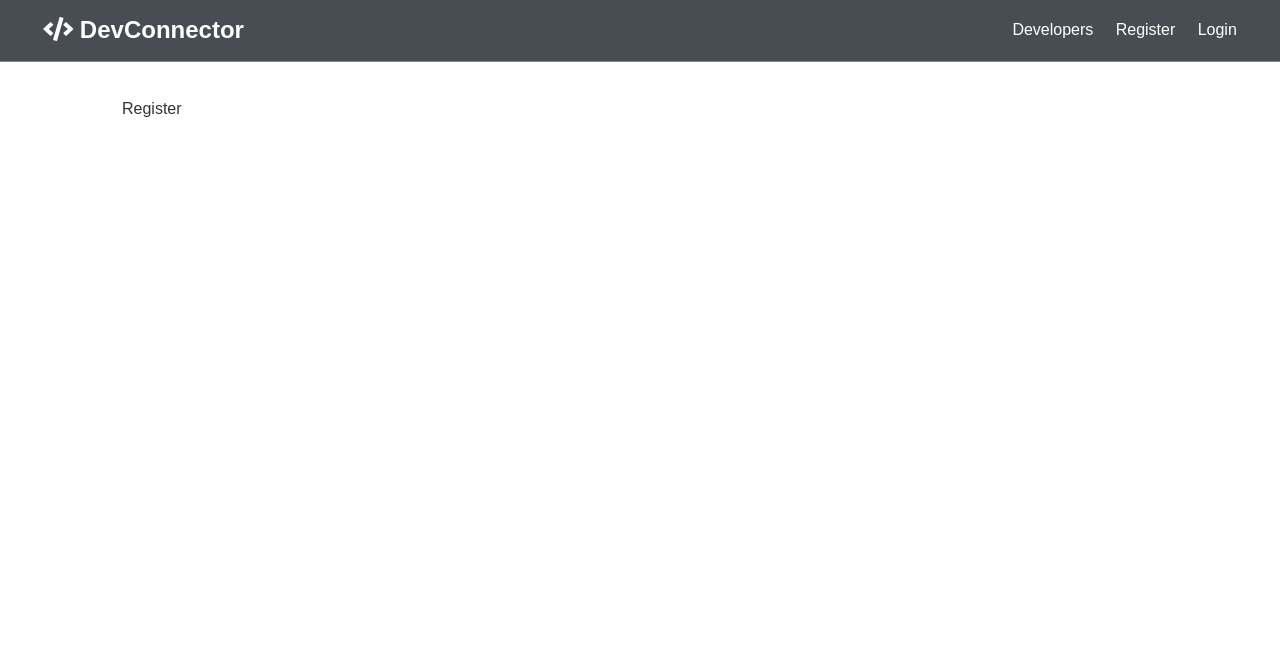
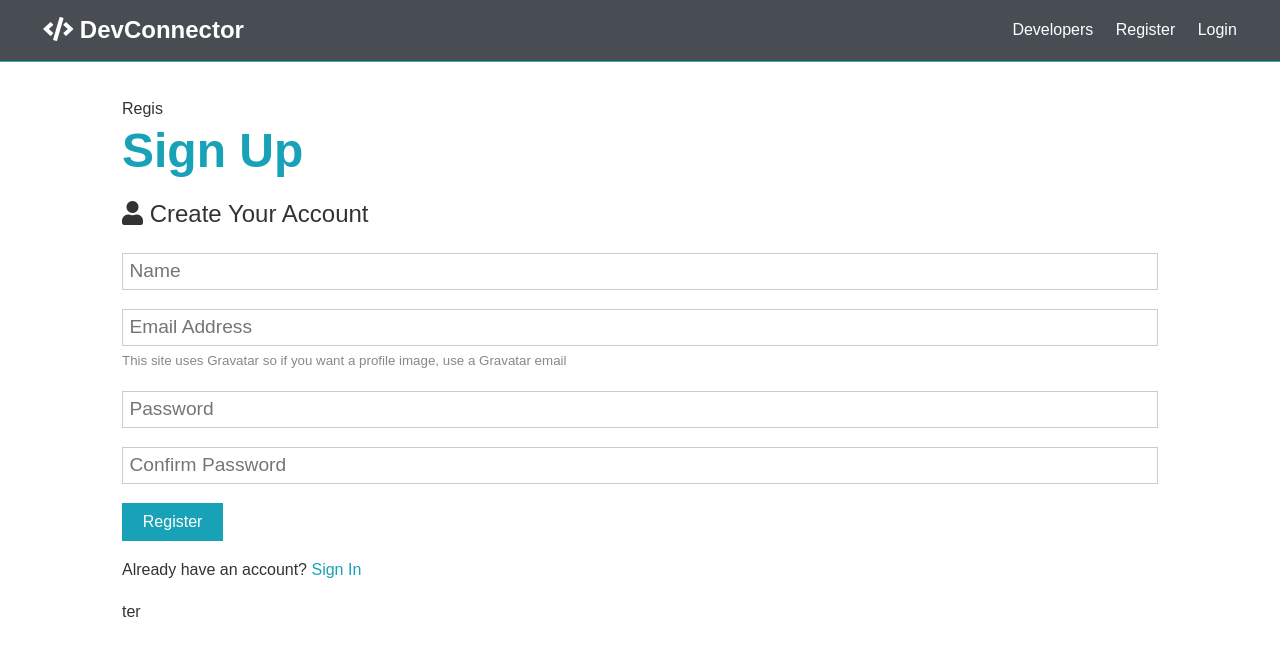
Before and after one commit to phencharaudthach/mernDevSocialApp, a React (Create React App) app in the folder client/: page /register in a window 1280 px wide. Shown: the top 656 px of the page. Built offline with nearby package versions, Linux system fonts and the light colour scheme.

Commit message:
done register form and login form using useState hook, also tested with backend

```diff
--- a/client/src/App.js
+++ b/client/src/App.js
@@ -3,7 +3,7 @@ import { BrowserRouter as Router, Route, Switch } from 'react-router-dom';
 import Navbar from './components/layout/Navbar';
 import Landing from './components/layout/Landing';
 import Register from './components/auth/Register';
-import Login from './components/auth/Landing';
+import Login from './components/auth/Login';
 import './App.css';
 
 const App = () => (
--- a/client/src/components/auth/Login.js
+++ b/client/src/components/auth/Login.js
@@ -1,7 +1,78 @@
-import React from 'react';
+import React, { Fragment, useState } from 'react';
+import { Link } from 'react-router-dom';
+// import axios from 'axios';
 
 const Login = () => {
-  return <div>Login</div>;
+  const [formData, setFormData] = useState({
+    email: '',
+    password: '',
+  });
+
+  const { email, password } = formData;
+
+  const onChange = (e) =>
+    setFormData({ ...formData, [e.target.name]: e.target.value });
+
+  const onSubmit = async (e) => {
+    e.preventDefault();
+    console.log('SUCCESS');
+
+    // FOR testing post creating a user
+    // const newUser = {
+    //   name,
+    //   email,
+    //   password,
+    // };
+    // try {
+    //   const config = {
+    //     headers: {
+    //       'Content-type': 'application/json',
+    //     },
+    //   };
+
+    //   const body = JSON.stringify(newUser);
+
+    //   const res = await axios.post('/api/users', body, config);
+    //   console.log(res.data);
+    // } catch (err) {
+    //   console.error(err.response.data);
+    // }
+  };
+  return (
+    <Fragment>
+      Regis<h1 className='large text-primary'>Sign In</h1>
+      <p className='lead'>
+        <i className='fas fa-user'></i> Sign Into Your Account
+      </p>
+      <form className='form' onSubmit={(e) => onSubmit(e)}>
+        <div className='form-group'>
+          <input
+            type='email'
+            placeholder='Email Address'
+            name='email'
+            value={email}
+            onChange={(e) => onChange(e)}
+            required
+          />
+        </div>
+        <div className='form-group'>
+          <input
+            type='password'
+            placeholder='Password'
+            name='password'
+            value={password}
+            onChange={(e) => onChange(e)}
+            minLength='6'
+          />
+        </div>
+        <input type='submit' className='btn btn-primary' value='Login' />
+      </form>
+      <p className='my-1'>
+        Don't have an account? <Link to='/register'>Sign Up</Link>
+      </p>
+      ter
+    </Fragment>
+  );
 };
 
 export default Login;
--- a/client/src/components/auth/Register.js
+++ b/client/src/components/auth/Register.js
@@ -1,7 +1,108 @@
-import React from 'react';
+import React, { Fragment, useState } from 'react';
+import { Link } from 'react-router-dom';
+// import axios from 'axios';
 
 const Register = () => {
-  return <div>Register</div>;
+  const [formData, setFormData] = useState({
+    name: '',
+    email: '',
+    password: '',
+    password2: '',
+  });
+
+  const { name, email, password, password2 } = formData;
+
+  const onChange = (e) =>
+    setFormData({ ...formData, [e.target.name]: e.target.value });
+
+  const onSubmit = async (e) => {
+    e.preventDefault();
+    if (password !== password2) {
+      console.log('Passwords do not match');
+    } else {
+      console.log('SUCCESS');
+
+      // FOR testing post creating a user
+      // const newUser = {
+      //   name,
+      //   email,
+      //   password,
+      // };
+      // try {
+      //   const config = {
+      //     headers: {
+      //       'Content-type': 'application/json',
+      //     },
+      //   };
+
+      //   const body = JSON.stringify(newUser);
+
+      //   const res = await axios.post('/api/users', body, config);
+      //   console.log(res.data);
+      // } catch (err) {
+      //   console.error(err.response.data);
+      // }
+    }
+  };
+  return (
+    <Fragment>
+      Regis<h1 className='large text-primary'>Sign Up</h1>
+      <p className='lead'>
+        <i className='fas fa-user'></i> Create Your Account
+      </p>
+      <form className='form' onSubmit={(e) => onSubmit(e)}>
+        <div className='form-group'>
+          <input
+            type='text'
+            placeholder='Name'
+            name='name'
+            value={name}
+            onChange={(e) => onChange(e)}
+            required
+          />
+        </div>
+        <div className='form-group'>
+          <input
+            type='email'
+            placeholder='Email Address'
+            name='email'
+            value={email}
+            onChange={(e) => onChange(e)}
+            required
+          />
+          <small className='form-text'>
+            This site uses Gravatar so if you want a profile image, use a
+            Gravatar email
+          </small>
+        </div>
+        <div className='form-group'>
+          <input
+            type='password'
+            placeholder='Password'
+            name='password'
+            value={password}
+            onChange={(e) => onChange(e)}
+            minLength='6'
+          />
+        </div>
+        <div className='form-group'>
+          <input
+            type='password'
+            placeholder='Confirm Password'
+            name='password2'
+            value={password2}
+            onChange={(e) => onChange(e)}
+            minLength='6'
+          />
+        </div>
+        <input type='submit' className='btn btn-primary' value='Register' />
+      </form>
+      <p className='my-1'>
+        Already have an account? <Link to='/login'>Sign In</Link>
+      </p>
+      ter
+    </Fragment>
+  );
 };
 
 export default Register;
```
